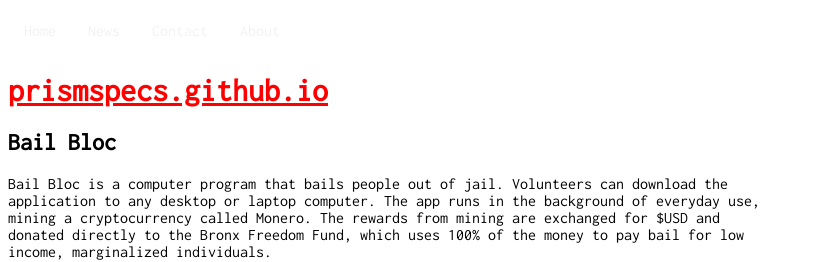
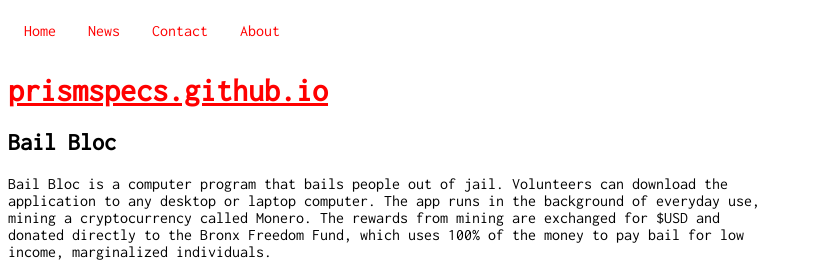
Before and after one commit to prismspecs/prismspecs.github.io, a Jekyll site: the page built from index.md, in a window 1280 px wide. Shown: the top 262 px of the page, without its empty margins (0-831 px from the left). Built offline with Jekyll 4.4.1, drawn with Linux system fonts in a browser that asks for light colours; our own code applies the rules of GitHub Pages for plain Markdown files; a script that is not in the unit is left out.

Commit message:
Updated style.scss.

```diff
--- a/assets/css/style.scss
+++ b/assets/css/style.scss
@@ -33,7 +33,7 @@
 .topnav a {
   float: left;
   display: block;
-  color: #f2f2f2;
+  color: #f00;
   text-align: center;
   padding: 14px 16px;
   text-decoration: none;
```
